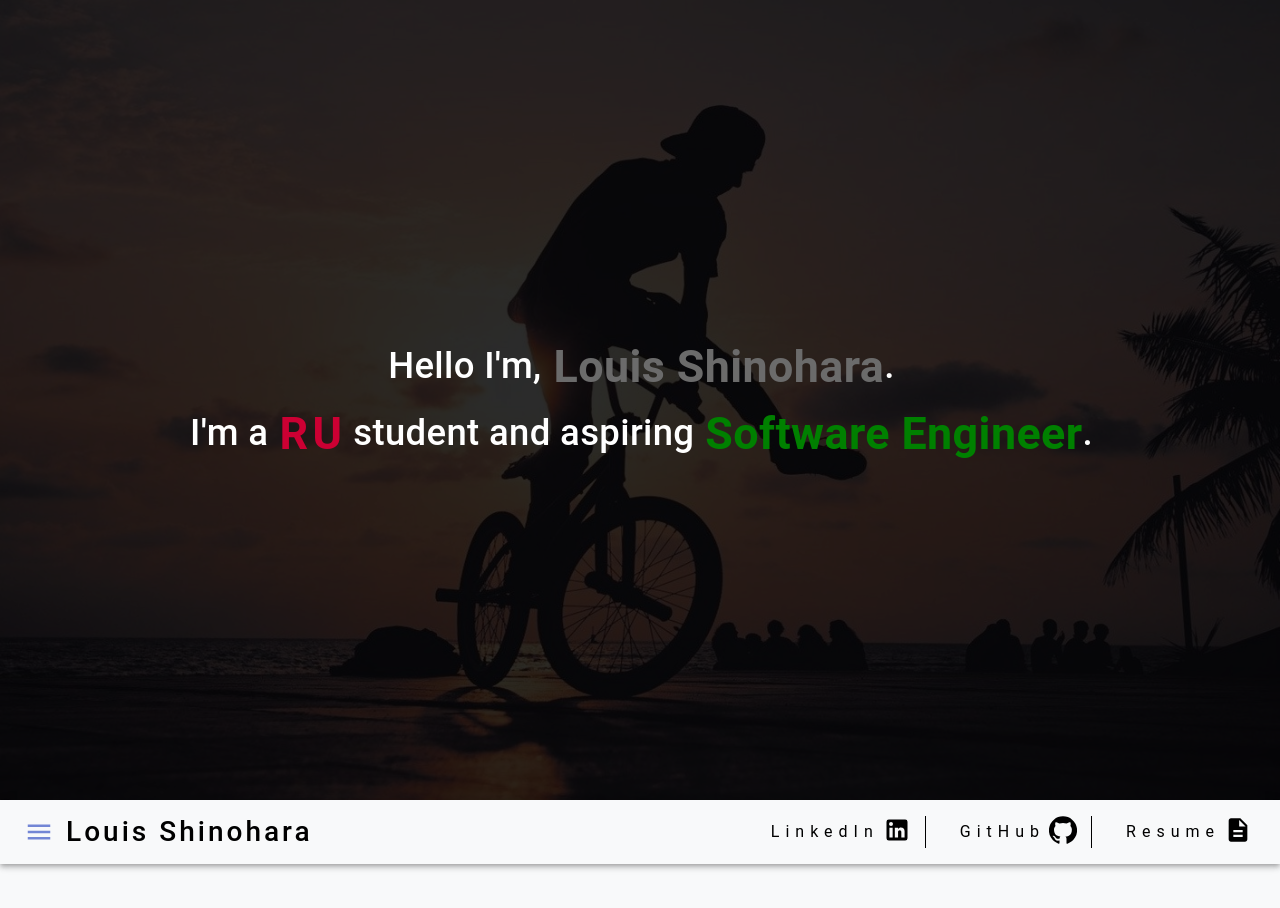
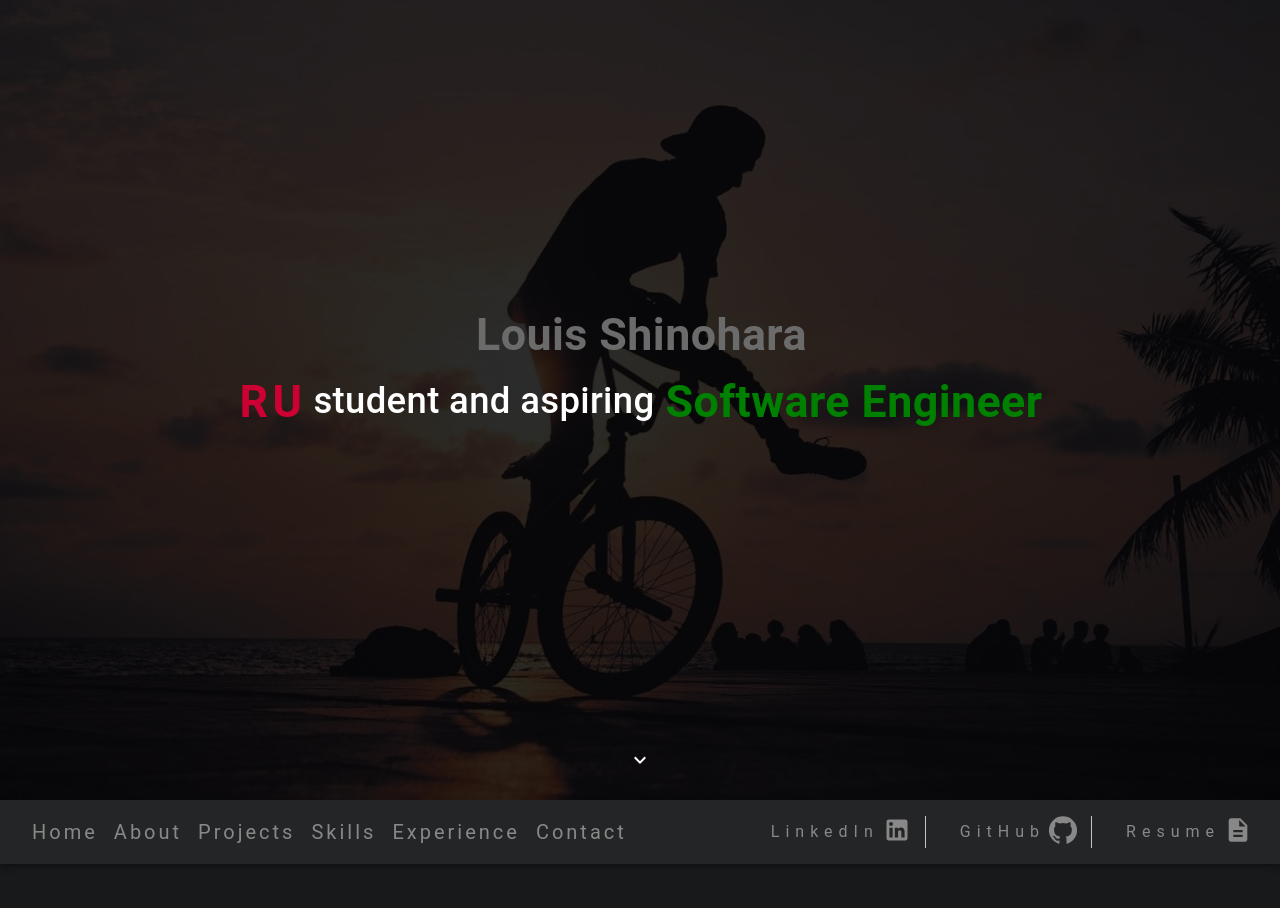
Before and after one commit to louishinohara/portfolio-v2, a React (Create React App) app: page / in a window 1280 px wide. Shown: the top 908 px of the page. Built offline with nearby package versions, Linux system fonts and the light colour scheme.

Commit message:
Appbar Styling

```diff
--- a/src/App.js
+++ b/src/App.js
@@ -10,7 +10,7 @@ import { lightTheme, darkTheme } from './theme/themeColors';
 import { composeWithDevTools } from "redux-devtools-extension";
 import { createMuiTheme, ThemeProvider } from "@material-ui/core/styles";
 
-const isDark = false;
+const isDark = true;
 function App() {
   const store = createStore(
     rootReducer,
--- a/src/components/AppBar.js
+++ b/src/components/AppBar.js
@@ -37,23 +37,48 @@ export default function MyAppBar() {
         })}
       >
         <Toolbar>
-          <IconButton
+          {/* <IconButton
             edge="start"
             color="inherit"
             aria-label="open drawer"
             onClick={() => handleDrawer()}
           >
             <MenuIcon className={classes.menuButton} />
-          </IconButton>
+          </IconButton> */}
 
           <Grid container alignItems="center" justify="space-between">
-            <Grid item>
+            {/* <Grid item>
               <Text className={classes.title} variant="h6" noWrap>
                 Louis Shinohara
               </Text>
+            </Grid> */}
+            {/* START MENU TEXT */}
+
+            <Grid item>
+              <Grid container>
+                <Grid item className={classes.menuTextContainer}>
+                  <Text className={classes.menuText}>Home</Text>
+                </Grid>
+                <Grid item className={classes.menuTextContainer}>
+                  <Text className={classes.menuText}>About</Text>
+                </Grid>
+                <Grid item className={classes.menuTextContainer}>
+                  <Text className={classes.menuText}>Projects</Text>
+                </Grid>
+                <Grid item className={classes.menuTextContainer}>
+                  <Text className={classes.menuText}>Skills</Text>
+                </Grid>
+                <Grid item className={classes.menuTextContainer}>
+                  <Text className={classes.menuText}>Experience</Text>
+                </Grid>
+                <Grid item className={classes.menuTextContainer}>
+                  <Text className={classes.menuText}>Contact</Text>
+                </Grid>
+              </Grid>
             </Grid>
+            {/* END MENU TEXT */}
+
             {/* START FOR THE TEXT BUTTONS ON THE RIGHT SIDE OF MENU */}
-
             {isMobile ? null : (
               <Grid item>
                 <Grid container>
@@ -122,6 +147,18 @@ const appBarStyles = makeStyles((theme) =>
       fontWeight: "500",
       letterSpacing: "3px",
     },
+    menuText: {
+      color: theme.palette.appBar.title,
+      fontSize: 20,
+      letterSpacing: "3px",
+      "&:hover": {
+        color: theme.palette.appBar.hamburgerMenu,
+      },
+    },
+    menuTextContainer:{
+      marginLeft: 8,
+      marginRight: 8
+    },
     text: {
       color: theme.palette.appBar.title,
       fontSize: 16,
@@ -149,3 +186,155 @@ const appBarStyles = makeStyles((theme) =>
     },
   })
 );
+
+// import React from "react";
+// import { makeStyles } from "@material-ui/core/styles";
+// import {
+//   AppBar,
+//   Toolbar,
+//   IconButton,
+//   Typography as Text,
+//   Grid,
+//   createStyles,
+//   Divider,
+// } from "@material-ui/core";
+// import { drawerWidth, isMobile } from "../constants/constants";
+// import CustomDrawer from "./Drawer";
+
+// import clsx from "clsx";
+// import MenuIcon from "@material-ui/icons/Menu";
+
+// import AppBarButton from "./reusable/appBarButton";
+// import GitHubIcon from "@material-ui/icons/GitHub";
+// import LinkedInIcon from "@material-ui/icons/LinkedIn";
+// import DescriptionIcon from "@material-ui/icons/Description";
+
+// export default function MyAppBar() {
+//   const classes = appBarStyles();
+//   const [open, setOpen] = React.useState(false);
+
+//   const handleDrawer = () => {
+//     setOpen(!open);
+//   };
+
+//   return (
+//     <div className={classes.grow}>
+//       <AppBar
+//         position="static"
+//         className={clsx(classes.appBar, {
+//           [classes.appBarShift]: open,
+//         })}
+//       >
+//         <Toolbar>
+//           <IconButton
+//             edge="start"
+//             color="inherit"
+//             aria-label="open drawer"
+//             onClick={() => handleDrawer()}
+//           >
+//             <MenuIcon className={classes.menuButton} />
+//           </IconButton>
+
+//           <Grid container alignItems="center" justify="space-between">
+//             <Grid item>
+//               <Text className={classes.title} variant="h6" noWrap>
+//                 Louis Shinohara
+//               </Text>
+//             </Grid>
+//             {/* START FOR THE TEXT BUTTONS ON THE RIGHT SIDE OF MENU */}
+
+//             {isMobile ? null : (
+//               <Grid item>
+//                 <Grid container>
+//                   <Grid item>
+//                     <AppBarButton
+//                       text={<Text className={classes.text}>LinkedIn</Text>}
+//                       icon={<LinkedInIcon className={classes.icon} />}
+//                     />
+//                   </Grid>
+//                   <Divider
+//                     className={classes.divider}
+//                     orientation="vertical"
+//                     flexItem
+//                   />
+
+//                   <Grid item>
+//                     <AppBarButton
+//                       text={<Text className={classes.text}>GitHub</Text>}
+//                       icon={<GitHubIcon className={classes.icon} />}
+//                     />
+//                   </Grid>
+//                   <Divider
+//                     className={classes.divider}
+//                     orientation="vertical"
+//                     flexItem
+//                   />
+//                   <Grid item>
+//                     <AppBarButton
+//                       text={<Text className={classes.text}>Resume</Text>}
+//                       icon={<DescriptionIcon className={classes.icon} />}
+//                     />
+//                   </Grid>
+//                 </Grid>
+//               </Grid>
+//             )}
+//             {/* END FOR THE TEXT BUTTONS ON THE RIGHT SIDE OF MENU */}
+//           </Grid>
+//         </Toolbar>
+//       </AppBar>
+
+//       <CustomDrawer open={open} handleDrawer={handleDrawer} />
+//     </div>
+//   );
+// }
+
+// const appBarStyles = makeStyles((theme) =>
+//   createStyles({
+//     appBar: {
+//       backgroundColor: theme.palette.appBar.appBarColor,
+//       transition: theme.transitions.create(["margin", "width"], {
+//         easing: theme.transitions.easing.sharp,
+//         duration: theme.transitions.duration.leavingScreen,
+//       }),
+//     },
+//     appBarShift: {
+//       width: `calc(100% - ${drawerWidth}px)`,
+//       marginLeft: drawerWidth,
+//       transition: theme.transitions.create(["margin", "width"], {
+//         easing: theme.transitions.easing.easeOut,
+//         duration: theme.transitions.duration.enteringScreen,
+//       }),
+//     },
+//     title: {
+//       color: theme.palette.appBar.title,
+//       fontSize: 28,
+//       fontWeight: "500",
+//       letterSpacing: "3px",
+//     },
+//     text: {
+//       color: theme.palette.appBar.title,
+//       fontSize: 16,
+//       letterSpacing: "6px",
+//       "&:hover": {
+//         color: theme.palette.appBar.hamburgerMenu,
+//       },
+//     },
+//     icon: {
+//       color: theme.palette.appBar.buttonColor,
+//       fontSize: 28,
+//       "&:hover": {
+//         color: theme.palette.appBar.hamburgerMenu,
+//       },
+//     },
+//     divider: {
+//       fontWeight: "600",
+//       backgroundColor: theme.palette.appBar.divider,
+//       marginRight: 10,
+//       marginLeft: 10,
+//     },
+//     menuButton: {
+//       color: theme.palette.appBar.hamburgerMenu,
+//       fontSize: 30,
+//     },
+//   })
+// );
--- a/src/components/LandingPage.js
+++ b/src/components/LandingPage.js
@@ -12,14 +12,17 @@ import {
 } from "@material-ui/core";
 import { makeStyles, createStyles } from "@material-ui/styles";
 import myImg from '../assets/img/test1.jpg'
-const part1 = "Hello I'm,";
+
+import KeyboardArrowDownIcon from '@material-ui/icons/KeyboardArrowDown';
+
+const part1 = "Hey I'm,";
 const name = "Louis Shinohara";
 const description1 = "I'm a ";
 const R = 'R  ';
 const U = 'U'
 const description2 = 'student and aspiring ';
 const SWE = ' Software Engineer';
-const period = ".";
+const period = "";
 
 function LandingPage() {
   const classes = landingPageStyles();
@@ -28,17 +31,22 @@ function LandingPage() {
       container
       direction="column"
       className={classes.body}
-      justify="center"
+      justify="space-between"
       alignItems="center"
     >
-      <Grid item>
+        {/* Little Trick To Have A Third Item In Column  */}
+        <Grid item>
+        <Text></Text>
+        </Grid>
+        <Grid item>
+        <Grid item>
         <Grid container alignItems='center' justify='center' >
-          <Grid item>
+          {/* <Grid item>
             <Text className={classes.mainText} >{part1}</Text>
           </Grid>
           <Grid item>
             <Text className={classes.mainText} >{" "}</Text>
-          </Grid>
+          </Grid> */}
           <Grid item>
             <Text className={classes.name}>{name} </Text>
           </Grid>
@@ -51,12 +59,12 @@ function LandingPage() {
       <Grid item>
       <Grid container alignItems='center' justify='center' >
 
-          <Grid item>
+          {/* <Grid item>
             <Text className={classes.mainText} >{description1}</Text>
           </Grid>
           <Grid item>
             <Text className={classes.mainText} >{" "}</Text>
-          </Grid>
+          </Grid> */}
           <Grid item>
             <Text className={classes.R}>{R} </Text>
           </Grid>
@@ -80,6 +88,13 @@ function LandingPage() {
           </Grid>
         </Grid>
 
+      </Grid>
+        </Grid>
+
+      <Grid item className={classes.iconButton}>
+          <IconButton>
+              <KeyboardArrowDownIcon />
+          </IconButton>
       </Grid>
     </Grid>
   );
@@ -137,6 +152,9 @@ const landingPageStyles = makeStyles((theme) =>
         color: 'white',
         fontSize: '2.85vw',
         fontWeight: '500',
+    },
+    iconButton: {
+        paddingBottom: 16
     }
   })
 );
--- a/src/theme/themeColors.js
+++ b/src/theme/themeColors.js
@@ -36,7 +36,7 @@ export const lightTheme = {
 export const darkTheme = {
   ...lightTheme,
   palette: {
-    // ...lightTheme.palette,
+    ...lightTheme.palette,
     type: 'dark',
     base:{
       color: customColor,
```
Also changed, not shown: 1 other file (tests, documents, lock files or other folders).
